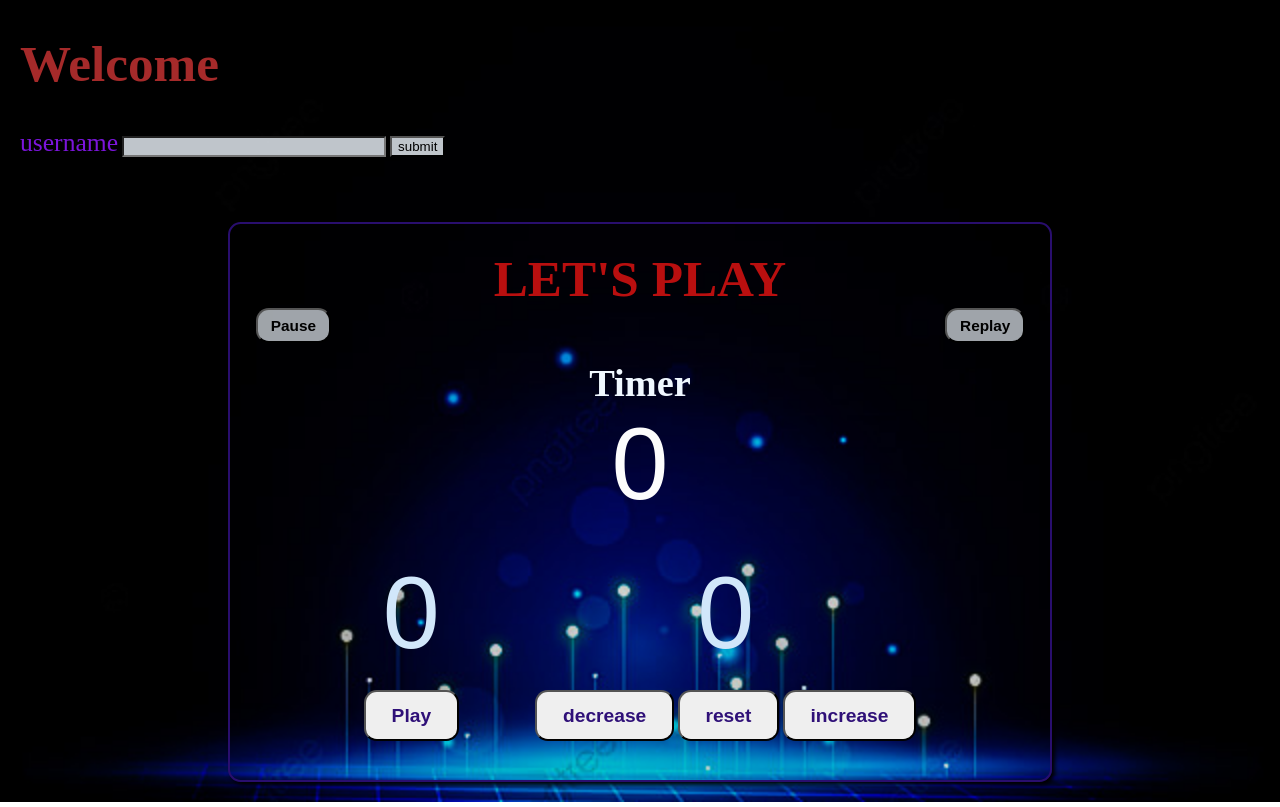
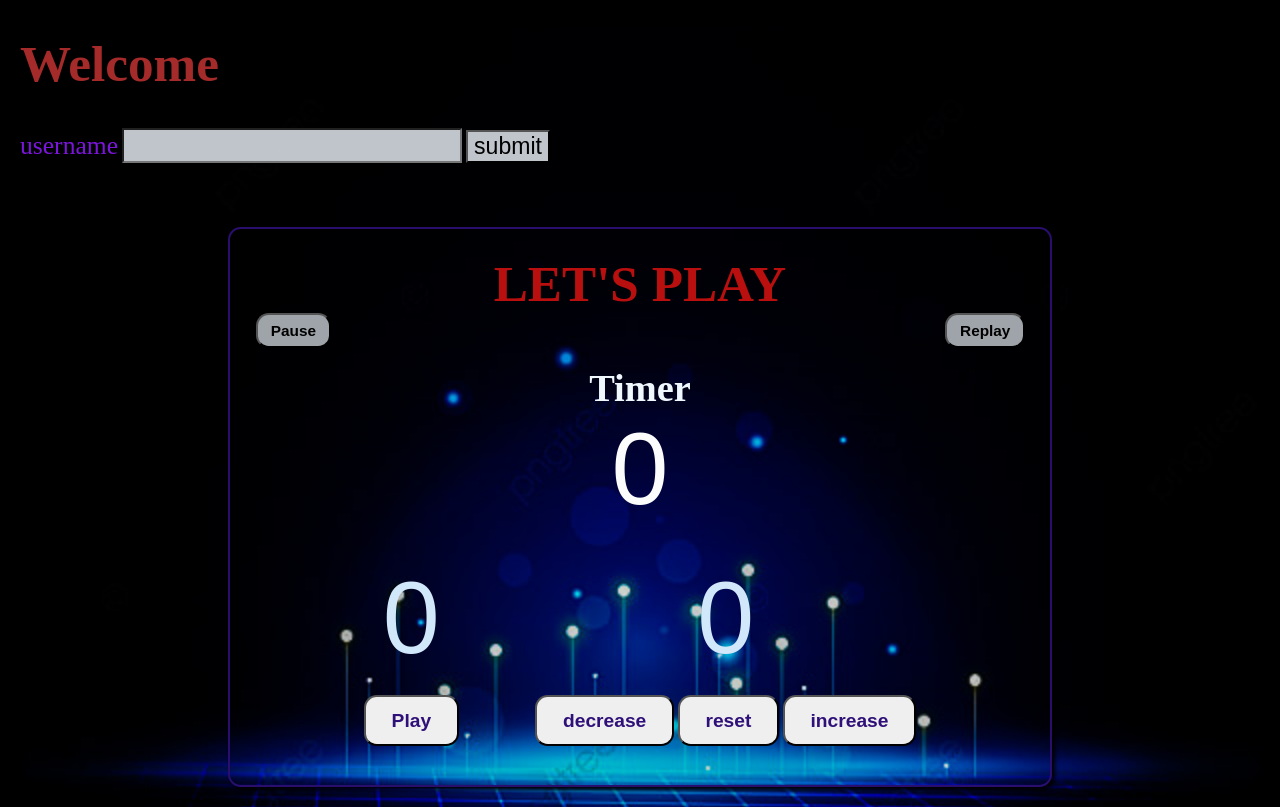
Before and after one commit to djeghlaflydia/game, a plain HTML site: page index.html in a window 1280 px wide. Drawn offline with Linux system fonts and the light colour scheme.

Commit message:
style.css

```diff
--- a/style.css
+++ b/style.css
@@ -118,9 +118,10 @@ h3{
     font-size: 2vw;
 }
 #I1{
-    width: 20vw;
+    font-size: 2vw;
     background-color: rgba(240, 248, 255, 0.795);
 }
 #B1{
     background-color: rgba(240, 248, 255, 0.795);
+    font-size: 1.8vw;
 }
```
